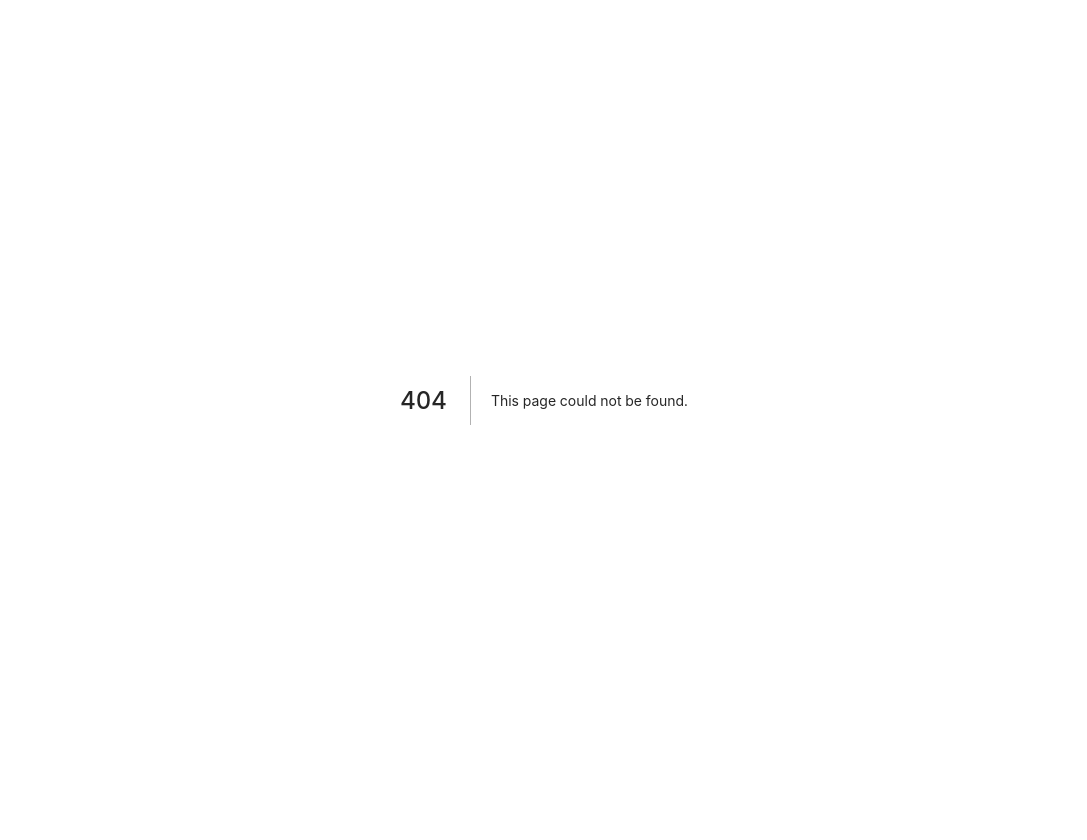
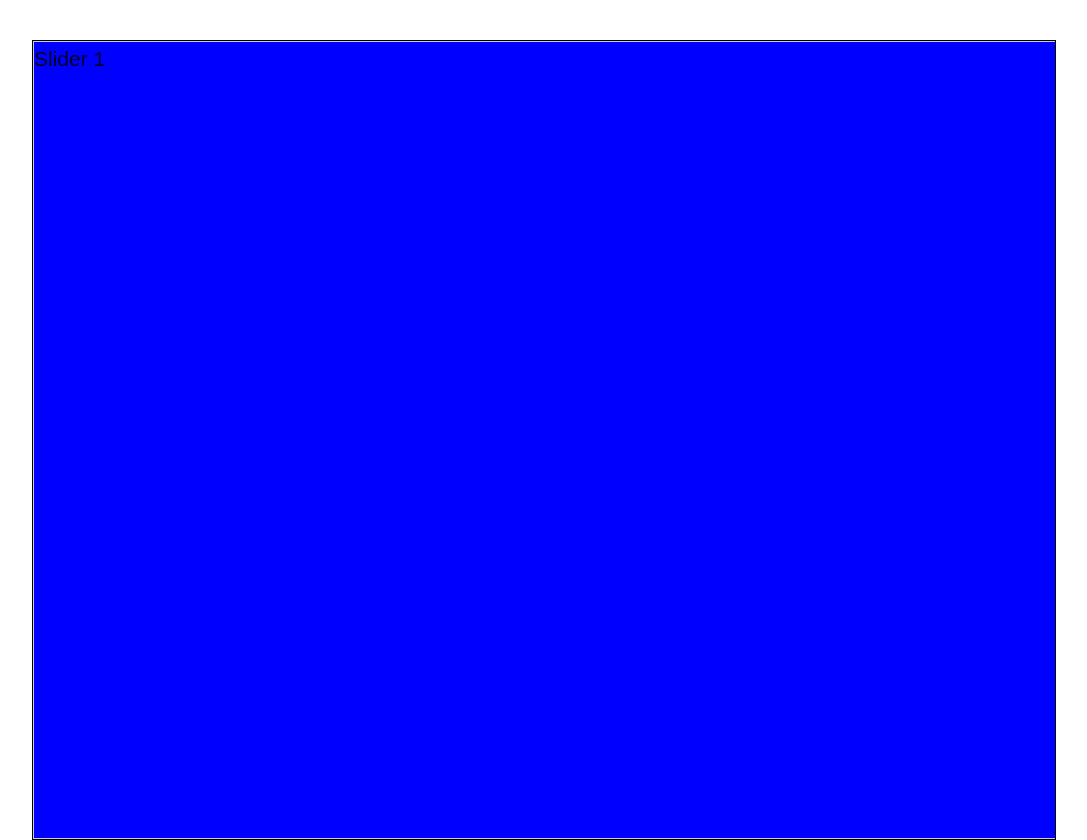
Before and after one commit to brunojkurt/my-lab, a Next.js app: page /swiper in a window 1280 px wide. Before the commit this address had no page. Shown: the whole page, without its empty margins (96-1183 px from the left). Before the commit the page ends 800 px from the top, so only its background shows below. Built offline with nearby package versions, Linux system fonts and the light colour scheme; a web font is replaced by a local one.

Commit message:
adding swiper

```diff
--- /dev/null
+++ b/components/Swiper/index.jsx
@@ -0,0 +1,66 @@
+import { Children, useRef, useEffect, useState } from 'react'
+
+import {
+  SwiperContainer,
+  SwipeableContainer
+} from './styles'
+
+const Swiper = ({ children }) => {
+  const containerRef = useRef(null)
+  const contents = Children.toArray(children)
+
+  const [pointerState, setPointerState] = useState({
+    down: false,
+    startX: 0,
+    containerScroll: 0
+  })
+  const [measures, setMeasures] = useState({
+    swipeable: {
+      width: 0
+    }
+  })
+
+  useEffect(() => {
+    if (containerRef.current) {
+      setMeasures(state => ({
+        ...state,
+        swipeable: {
+          ...state.swipeable,
+          width: containerRef.current.offsetWidth
+        }
+      }))
+    }
+  }, [containerRef.current])
+
+  const handleMovement = (e) => {
+    if (pointerState.down) {
+      const dx = e.clientX - pointerState.startX;
+      containerRef.current.scrollLeft = pointerState.containerScroll - dx
+    }
+  }
+
+  return (
+    <SwiperContainer
+      onMouseDown={(e) => setPointerState({
+        down: true,
+        startX: e.clientX,
+        containerScroll: containerRef.current.scrollLeft
+      })}
+      onMouseUp={() => setPointerState(state => ({ ...state, down: false, startX: 0 }))}
+      onMouseMove={handleMovement}
+      ref={containerRef}
+      pointerDown={pointerState.down ? 'true' : false}
+    >
+      {contents.map((content, i) => (
+        <SwipeableContainer
+          key={i}
+          width={measures.swipeable.width}
+        >
+          {content}
+        </SwipeableContainer>
+      ))}
+    </SwiperContainer>
+  )
+}
+
+export default Swiper
--- /dev/null
+++ b/components/Swiper/styles.js
@@ -0,0 +1,18 @@
+import styled from 'styled-components'
+
+export const SwiperContainer = styled.div`
+  width: 100%;
+  height: 100%;
+  background-color: #F2F2F2;
+  border: 1px solid #000;
+  display: flex;
+  flex-direction: row;
+  overflow-x: hidden;
+  cursor: ${({ pointerDown }) => pointerDown ? 'grabbing' : 'default'};
+`
+export const SwipeableContainer = styled.div`
+  min-width: ${({ width }) => width}px;
+  height: 100%;
+  background-color: blue;
+  border: 1px solid #CCC;
+`
--- a/pages/index.jsx
+++ b/pages/index.jsx
@@ -22,6 +22,9 @@ const Home = () => {
         <li>
           <Link href="/auto_increment_fields">auto_increment_fields</Link>
         </li>
+        <li>
+          <Link href="/swiper">swiper</Link>
+        </li>
       </ul>
     </div>
   )
--- /dev/null
+++ b/pages/swiper.jsx
@@ -0,0 +1,24 @@
+import styled from 'styled-components'
+import Swiper from '../components/Swiper'
+
+const Container = styled.div`
+  width: 100%;
+  padding-left: 10vw;
+  padding-right: 10vw;
+  margin-top: 5vh;
+  height: 800px;
+`
+
+const SwiperPage = () => {
+  return (
+    <Container>
+      <Swiper>
+        <h2>Slider 1</h2>
+        <h2>Slider 2</h2>
+        <h2>Slider 3</h2>
+      </Swiper>
+    </Container>
+  )
+}
+
+export default SwiperPage
```
